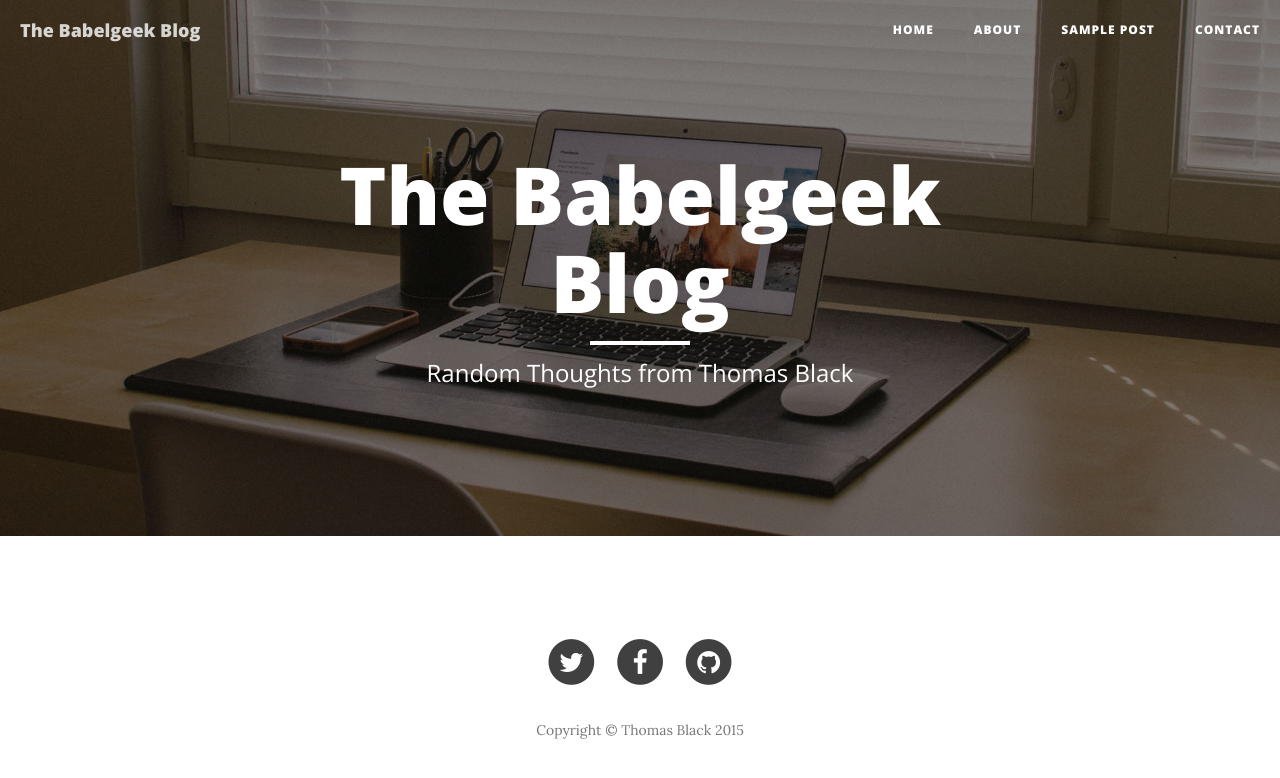
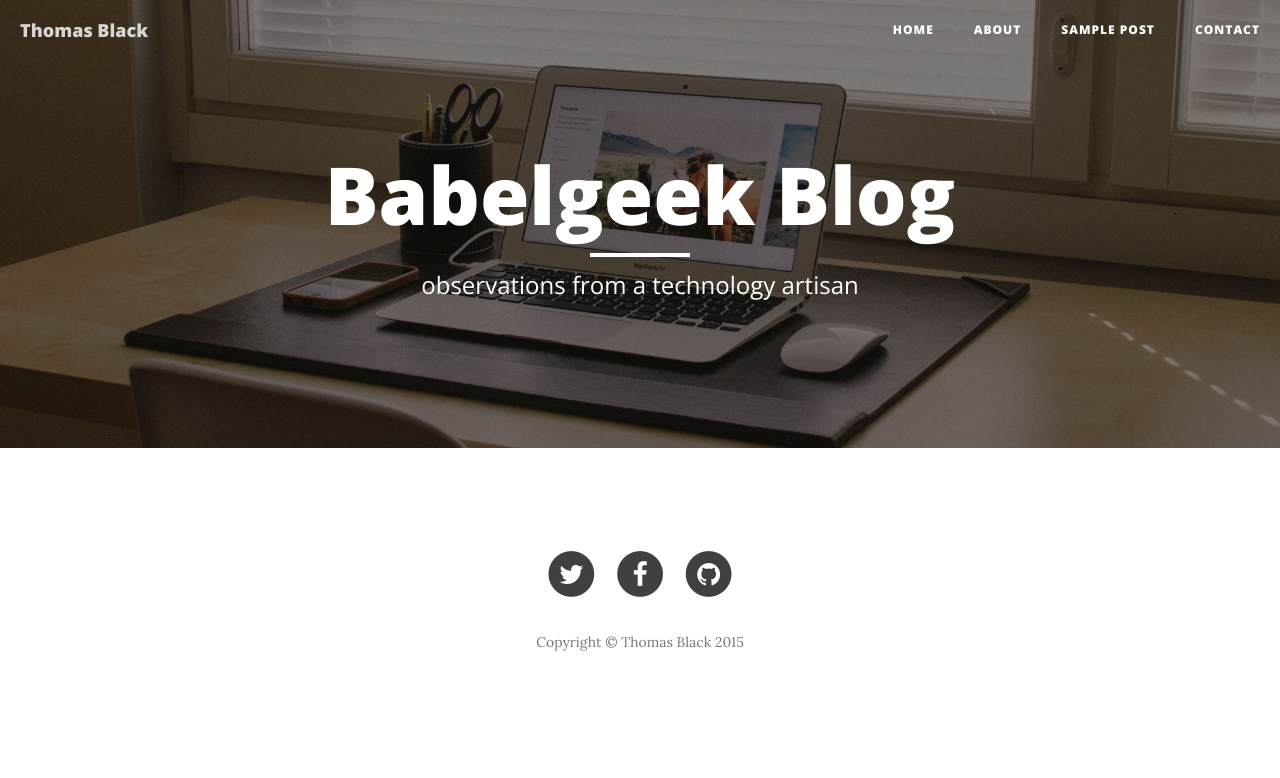
Before and after one commit to tsblack/tsblack.github.io, a Jekyll site: the page built from index.html, in a window 1280 px wide. Shown: the top 778 px of the page. Built offline with Jekyll 4.4.1, drawn with Linux system fonts in a browser that asks for light colours; nearby versions of some CDN libraries.

Commit message:
Jekyll cleanup

```diff
--- a/_includes/header.html
+++ b/_includes/header.html
@@ -5,9 +5,9 @@
             <div class="row">
                 <div class="col-lg-8 col-lg-offset-2 col-md-10 col-md-offset-1">
                     <div class="site-heading">
-                        <h1>The Babelgeek Blog</h1>
+                        <h1>Babelgeek Blog</h1>
                         <hr class="small">
-                        <span class="subheading">Random Thoughts from Thomas Black</span>
+                        <span class="subheading">observations from a technology artisan</span>
                     </div>
                 </div>
             </div>
--- a/_includes/nav.html
+++ b/_includes/nav.html
@@ -9,7 +9,7 @@
                     <span class="icon-bar"></span>
                     <span class="icon-bar"></span>
                 </button>
-                <a class="navbar-brand" href="index.html">The Babelgeek Blog</a>
+                <a class="navbar-brand" href="index.html">Thomas Black</a>
             </div>
 
             <!-- Collect the nav links, forms, and other content for toggling -->
```
